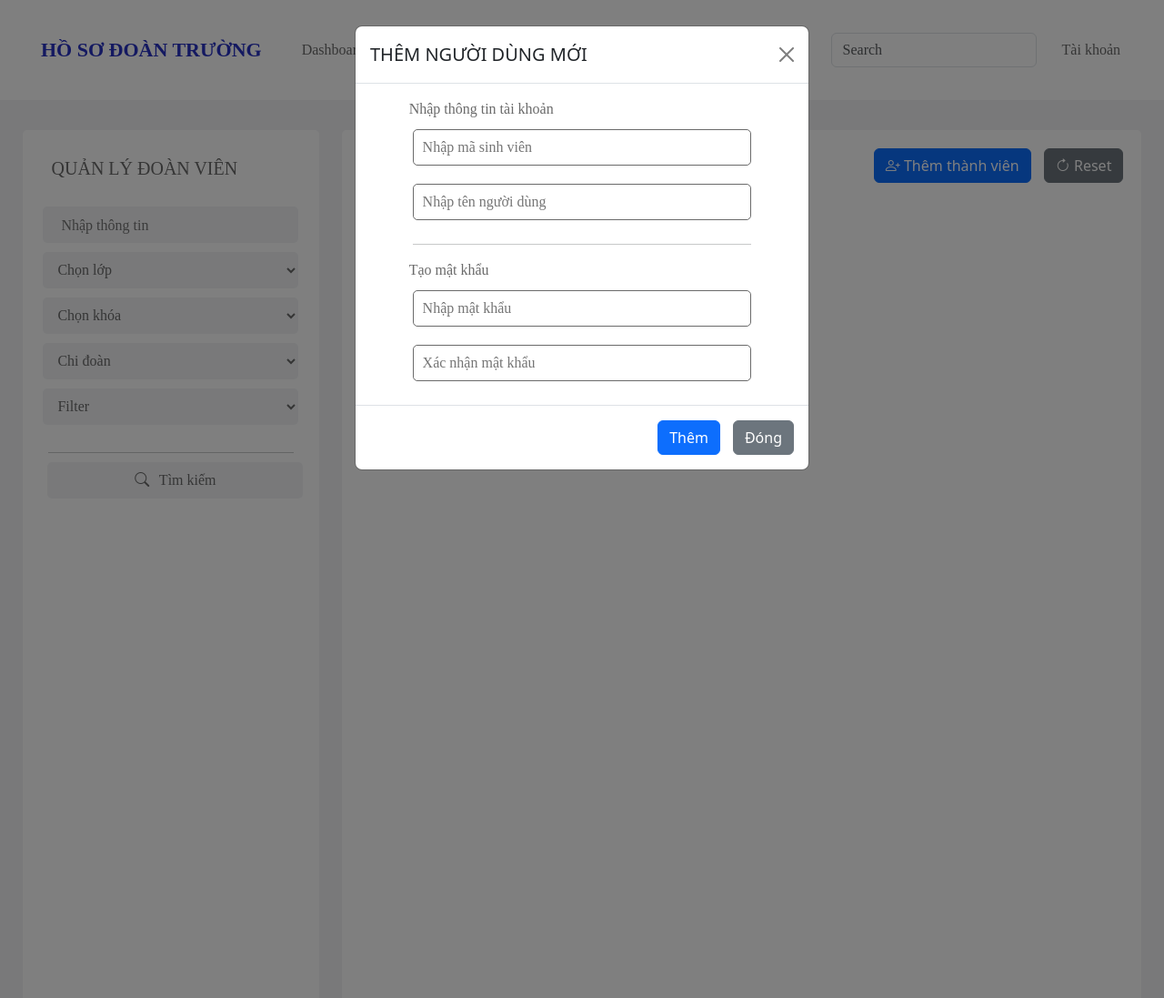
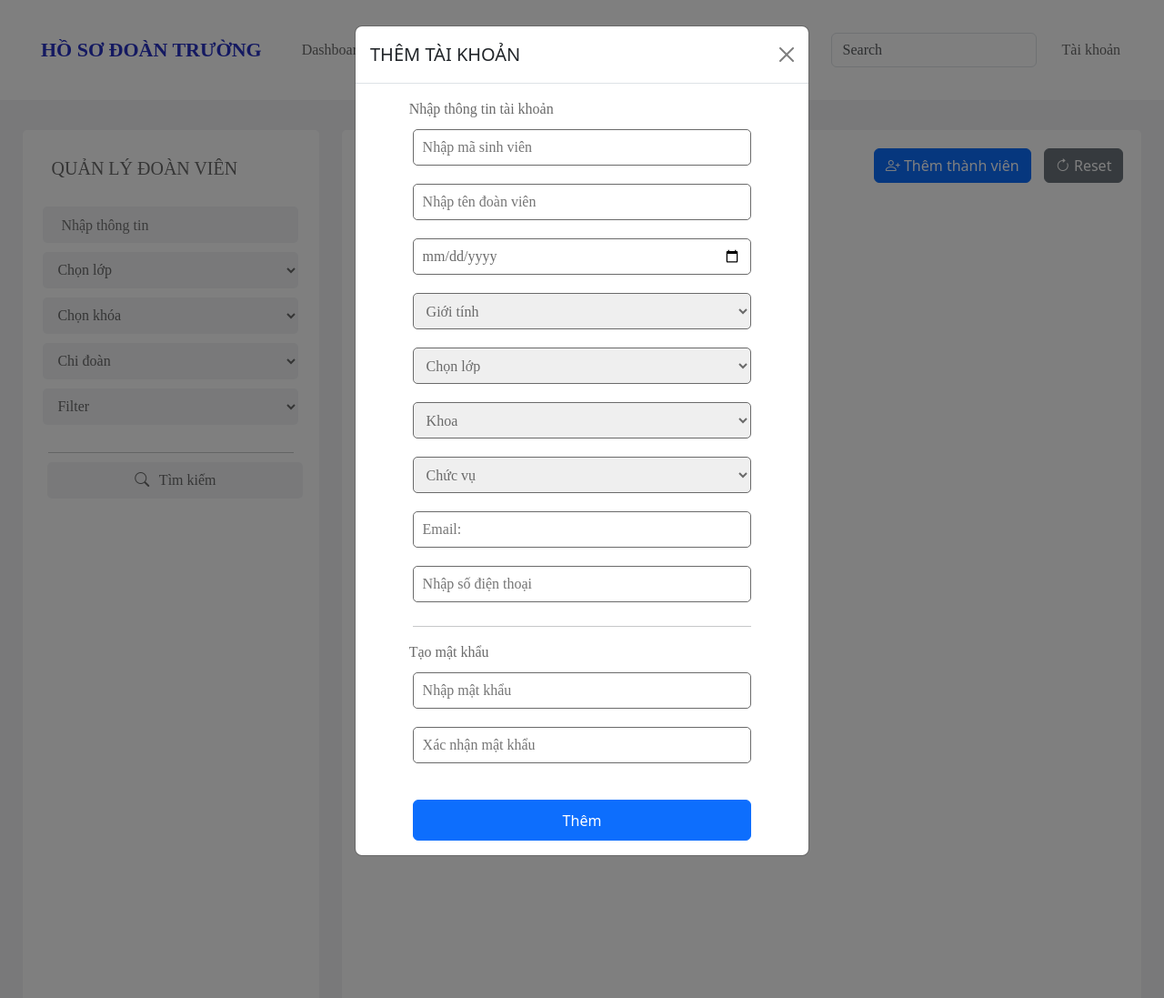
Before and after one commit to KhanhNguyenVimaru/Youth-Union-profile-management, a PHP site: page /Manage.php in a window 1280 px wide, after a click on "Thêm thành viên". Shown: the whole page at 91% size. Run offline with PHP 8.4, Linux system fonts and the light colour scheme.

Commit message:
sửa lại db,UI tạo tài khoản:

```diff
--- a/Manage.css
+++ b/Manage.css
@@ -131,7 +131,7 @@ body{
     margin-left: 0 !important;
     margin-right: 0 !important;
 }
-#insert-user-btn{
+#call-modal-signin{
     margin-right: 10px !important;
     margin-left: auto;
 }
@@ -147,3 +147,6 @@ body{
     color: var(--fontGray);
     font-family: var(--baseFont);
 }
+#send-user-data{
+    margin-left: auto;
+}
--- a/Manage.php
+++ b/Manage.php
@@ -89,7 +89,7 @@
             <div id="database-handle">
                 <h5>DANH SÁCH TÀI KHOẢN</h5>
                 <div style="margin-left: auto;">
-                    <button type="button" class="btn btn-primary" onclick="loadSignUpModal()" id="insert-user-btn">
+                    <button type="button" class="btn btn-primary" onclick="loadSignUpModal()" id="call-modal-signin">
                         <i class="bi bi-person-plus"></i>
                         Thêm thành viên
                     </button>
--- a/manage_modal.css
+++ b/manage_modal.css
@@ -23,3 +23,16 @@
     border-radius: 5px;
     border: 1px solid var(--fontGray);
 }
+.form select{
+    width: 80%;
+    height: 40px;
+    margin: 10px;
+    padding: 10px;
+    font-family: var(--baseFont);
+    color: #6a6a6a;
+    border-radius: 5px;
+    border: 1px solid var(--fontGray);
+}
+.modal-body{
+    height: 120%;
+}
--- a/manage_modal.php
+++ b/manage_modal.php
@@ -2,7 +2,7 @@
     <div class="modal-dialog">
         <div class="modal-content">
             <div class="modal-header">
-                <h5 class="modal-title" id="signUpModalLabel">THÊM NGƯỜI DÙNG MỚI</h5>
+                <h5 class="modal-title" id="signUpModalLabel">THÊM TÀI KHOẢN</h5>
                 <button type="button" class="btn-close" data-bs-dismiss="modal" aria-label="Close"></button>
             </div>
             <div class="modal-body">
@@ -11,19 +11,70 @@
                         <label for="new_users_id">Nhập thông tin tài khoản</label>
                     </div>
                     <input type="text" id="new_users_id" placeholder="Nhập mã sinh viên">
-                    <input type="text" id="new_users_name" placeholder="Nhập tên người dùng">
+                    <input type="text" id="new_users_name" placeholder="Nhập tên đoàn viên">
+                    <input type="date" name="get-birthdate" id="get-birthdate">
+                    <select name="gender" id="gender">
+                        <option value="none" class="gender-selection">Giới tính</option>
+                        <option value="nam" class="gender-selection">Nam</option>
+                        <option value="nu" class="gender-selection">Nữ</option>
+                    </select>
+                    <select name="get-class-list" id="get-class-list">
+                        <option value="0">Chọn lớp</option>
+
+                        <optgroup label="Khoa Công nghệ thông tin">
+                            <option value="101">CNT</option>
+                            <option value="102">KPM</option>
+                            <option value="103">TTM</option>
+                        </optgroup>
+
+                        <optgroup label="Khoa Hàng hải">
+                            <option value="201">HH</option>
+                        </optgroup>
+
+                        <optgroup label="Khoa Kinh tế">
+                            <option value="301">KTB</option>
+                            <option value="302">KTN</option>
+                            <option value="303">KTL</option>
+                            <option value="304">KTC</option>
+                            <option value="305">KTH</option>
+                        </optgroup>
+
+                        <optgroup label="Khoa Quản trị - Tài chính">
+                            <option value="401">QKT</option>
+                            <option value="402">QKD</option>
+                            <option value="403">QTC</option>
+                        </optgroup>
+                    </select>
+
+
+                    <select name="get-depart" id="get-depart">
+                        <option value="none">Khoa</option>
+                        <option value="1">Khoa Công nghệ thông tin</option>
+                        <option value="2">Khoa Hàng hải</option>
+                        <option value="3">Khoa Kinh tế</option>
+                        <option value="4">Khoa Quản trị - Tài chính</option>
+                    </select>
+
+                    <select class="selectpicker" data-live-search="true" name="get-role" id="get-role">
+                        <option value="none">Chức vụ</option>
+                        <option value="admin">Admin</option>
+                        <option value="doanvien">Đoàn viên</option>
+                        <option value="canbodoan">Cán bộ Đoàn</option>
+                    </select>
+
+
+                    <input type="email" name="get-user-email" id="get-user-email" placeholder="Email: ">
+                    <input type="tel" name="get-user-tel" id="get-user-tel" placeholder="Nhập số điện thoại">
                     <hr style="width:80%">
                     <div class="label-insert-modal">
                         <label for="new_users_password">Tạo mật khẩu</label>
                     </div>
                     <input type="password" name="new_users_password" id="new_users_password" placeholder="Nhập mật khẩu">
                     <input type="password" name="confirm_password" id="confirm_password" placeholder="Xác nhận mật khẩu">
+                    <button type="button" class="btn btn-primary" id="insert-user-btn" style="width:80%;margin-top:30px; height: 45px">Thêm</button>
                 </div>
-            </div>
-            <div class="modal-footer">
-                <button type="button" class="btn btn-primary" id="insert-user-btn">Thêm<img src="" alt=""></button>
-                <button type="button" class="btn btn-secondary" data-bs-dismiss="modal" id="close_modal">Đóng</button>
             </div>
         </div>
     </div>
 </div>
+</div>
--- a/manage_user.js
+++ b/manage_user.js
@@ -1,25 +1,60 @@
 document.getElementById("insert-user-btn").addEventListener("click", function () {
-    let id = document.getElementById("new_users_id").value;
-    let ten = document.getElementById("new_users_name").value;
+    let id = document.getElementById("new_users_id").value.trim();
+    let ten = document.getElementById("new_users_name").value.trim();
+
+    // pass
     let pass = document.getElementById("new_users_password");
     let confirm = document.getElementById("confirm_password");
-    if (id == "" || ten == "") {
-        alert("Hãy điền tất cả các trường dữ liệu");
-        id = "";
-        ten = "";
-        pass.value = "";
+    // confirm
+
+
+    let email = document.getElementById("get-user-email").value.trim();
+    let phone = document.getElementById("get-user-tel").value.trim();
+    let gender = document.getElementById("gender").value;
+    let userClass = document.getElementById("get-class-list").value;
+    let department = document.getElementById("get-depart").value;
+    let role = document.getElementById("get-role").value;
+    let birthdate = document.getElementById("get-birthdate").value;
+
+    if (!id || !ten || !email || !phone || gender === "none" || userClass === "0" || department === "none" || role === "none" || birthdate === "") {
+        alert("Vui lòng điền đầy đủ tất cả các trường!");
+        return;
     }
 
-    if (confirmPassWord(pass, confirm)) {
-        password = pass.value;
-        let user = {
-            id, ten, password
-        }
-        insertUser(user);
+    const emailPattern = /^[^\s@]+@[^\s@]+\.[^\s@]+$/;
+    if (!emailPattern.test(email)) {
+        alert("Email không hợp lệ!");
+        return;
     }
 
+    const phonePattern = /^[0-9]{10}$/;
+    if (!phonePattern.test(phone)) {
+        alert("Số điện thoại không hợp lệ! Vui lòng nhập 10 chữ số.");
+        return;
+    }
 
-})
+    if (!confirmPassWord(pass, confirm)) {
+        alert("Mật khẩu xác nhận không khớp!");
+        return;
+    }
+
+    let user = {
+        id: id,
+        ten: ten,
+        password: pass.value,
+        email: email,
+        phone: phone,
+        gender: gender,
+        userClass: userClass,
+        department: department,
+        role: role,
+        birthdate : birthdate
+
+    };
+    console.log(user);
+
+    insertUser(user);
+});
 function confirmPassWord(passInput, confirmInput) {
     const pass = passInput.value;
     const confirm = confirmInput.value;
```
Also changed, not shown: insert_user.php (+42 -20 lines).
